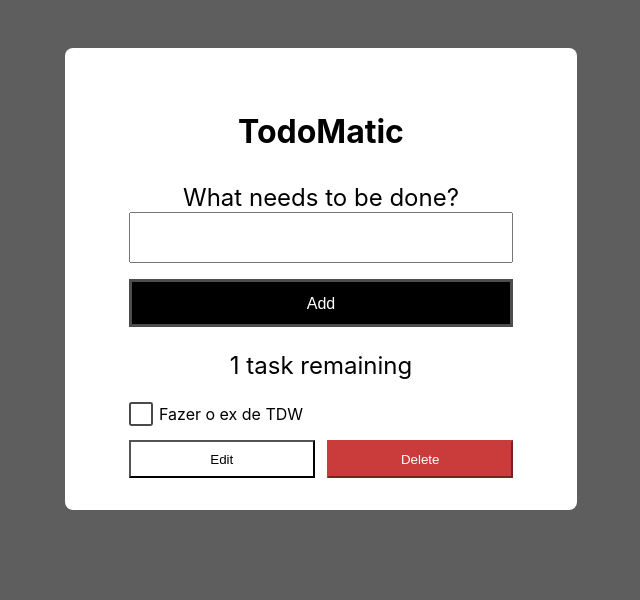
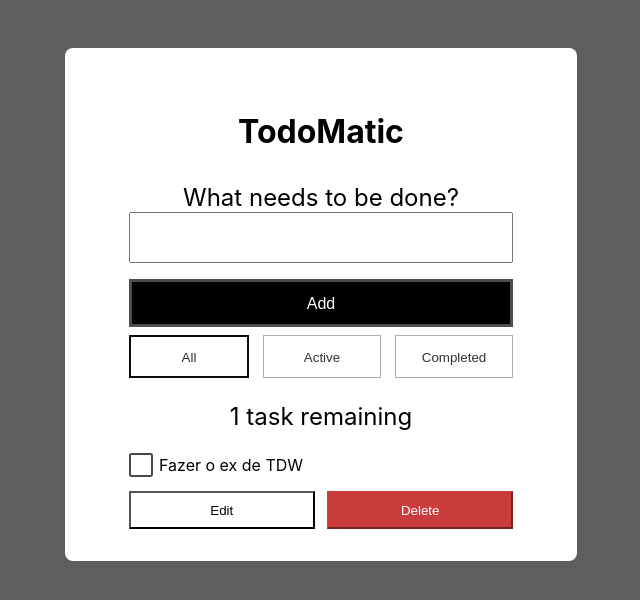
Before and after one commit to rawyurs/modulo2, a React (Create React App) app in the folder ex1_react/: page / in a window 1280 px wide. Shown: the top 600 px of the page, without its empty margins (319-959 px from the left). Built offline with nearby package versions, Linux system fonts and the light colour scheme.

Commit message:
filtros add

```diff
--- a/ex1_react/src/App.css
+++ b/ex1_react/src/App.css
@@ -162,3 +162,26 @@ p {
 input {
   padding: 1rem;
 }
+
+.botoesfiltro {
+  margin-top: 0.5rem;
+  border: 0.05rem solid #afafaf;
+  cursor: pointer;
+  padding: 0.8rem 1rem 0.7rem;
+  text-transform: capitalize;
+  flex: 0.3;
+  background-color: white;
+  color: #313131;
+}
+
+.filtros {
+  display: flex;
+  flex-direction: row;
+  justify-content: space-between;
+  width: 100%;
+}
+
+.botoesfiltro.selected {
+  border: 2px solid #0c0c0c;
+  background-color: #ffffff;
+}
--- a/ex1_react/src/App.jsx
+++ b/ex1_react/src/App.jsx
@@ -2,6 +2,7 @@ import React, { useState } from "react";
 import "./App.css";
 import Todo from "./components/Todo";
 import TodoForm from "./components/TodoForm";
+import TodoListFilter from "./components/TodoListFilter";
 
 function App() {
   const [todos, setTodos] = useState([
@@ -11,6 +12,7 @@ function App() {
       isCompleted: false,
     },
   ]);
+  const [filter, setFilter] = useState('all');
 
   const addTodo = (text) => {
     const newTodos = [
@@ -36,25 +38,44 @@ function App() {
     setTodos(updatedTodos);
   };
 
+  const toggleTodo = (id) => {
+    const updatedTodos = todos.map((todo) =>
+      todo.id === id ? { ...todo, isCompleted: !todo.isCompleted } : todo
+    );
+    setTodos(updatedTodos);
+  };
+
+  const filteredTodos = todos.filter(todo => {
+    if (filter === 'active') {
+      return !todo.isCompleted;
+    }
+    if (filter === 'completed') {
+      return todo.isCompleted;
+    }
+    return true;
+  });
+
   return (
     <div className="App">
       <section className="card-todo">
         <h3>TodoMatic</h3>
         <p className="paragrafos">What needs to be done?</p>
         <TodoForm addTodo={addTodo} />
+        <TodoListFilter filter={filter} setFilter={setFilter} />
 
-        {todos.length > 0 && (
+        {filteredTodos.length > 0 && (
           <p>
-            {todos.length} task{todos.length === 1 ? '' : 's'} remaining
+            {filteredTodos.length} task{filteredTodos.length === 1 ? '' : 's'} remaining
           </p>
         )}
 
-        {todos.map((todo) => (
+        {filteredTodos.map((todo) => (
           <Todo
             key={todo.id}
             todo={todo}
             removeTodo={removeTodo}
             editTodo={editTodo}
+            toggleTodo={toggleTodo}
           />
         ))}
       </section>
--- a/ex1_react/src/components/Todo.jsx
+++ b/ex1_react/src/components/Todo.jsx
@@ -1,6 +1,6 @@
 import React, { useState } from 'react';
 
-const Todo = ({ todo, removeTodo, editTodo }) => {
+const Todo = ({ todo, removeTodo, editTodo, toggleTodo }) => {
     const [isEditing, setIsEditing] = useState(false);
     const [newText, setNewText] = useState(todo.text);
 
@@ -21,7 +21,13 @@ const Todo = ({ todo, removeTodo, editTodo }) => {
     return (
         <section className="todo">
             <div className="div">
-                <input type="checkbox" id={`checkbox-${todo.id}`} className="custom-checkbox" />
+                <input
+                    type="checkbox"
+                    id={`checkbox-${todo.id}`}
+                    className="custom-checkbox"
+                    checked={todo.isCompleted}
+                    onChange={() => toggleTodo(todo.id)}
+                />
                 {isEditing ? (
                     <input
                         type="text"
--- a/ex1_react/src/components/TodoListFilter.jsx
+++ b/ex1_react/src/components/TodoListFilter.jsx
@@ -0,0 +1,32 @@
+import React from 'react';
+
+const TodoListFilter = ({ filter, setFilter }) => {
+    const handleFilterClick = (filterType) => {
+        setFilter(filterType);
+    };
+
+    return (
+        <div className="filtros">
+            <button
+                className={`botoesfiltro ${filter === 'all' ? 'selected' : ''}`}
+                onClick={() => handleFilterClick('all')}
+            >
+                All
+            </button>
+            <button
+                className={`botoesfiltro ${filter === 'active' ? 'selected' : ''}`}
+                onClick={() => handleFilterClick('active')}
+            >
+                Active
+            </button>
+            <button
+                className={`botoesfiltro ${filter === 'completed' ? 'selected' : ''}`}
+                onClick={() => handleFilterClick('completed')}
+            >
+                Completed
+            </button>
+        </div>
+    );
+}
+
+export default TodoListFilter;
```
